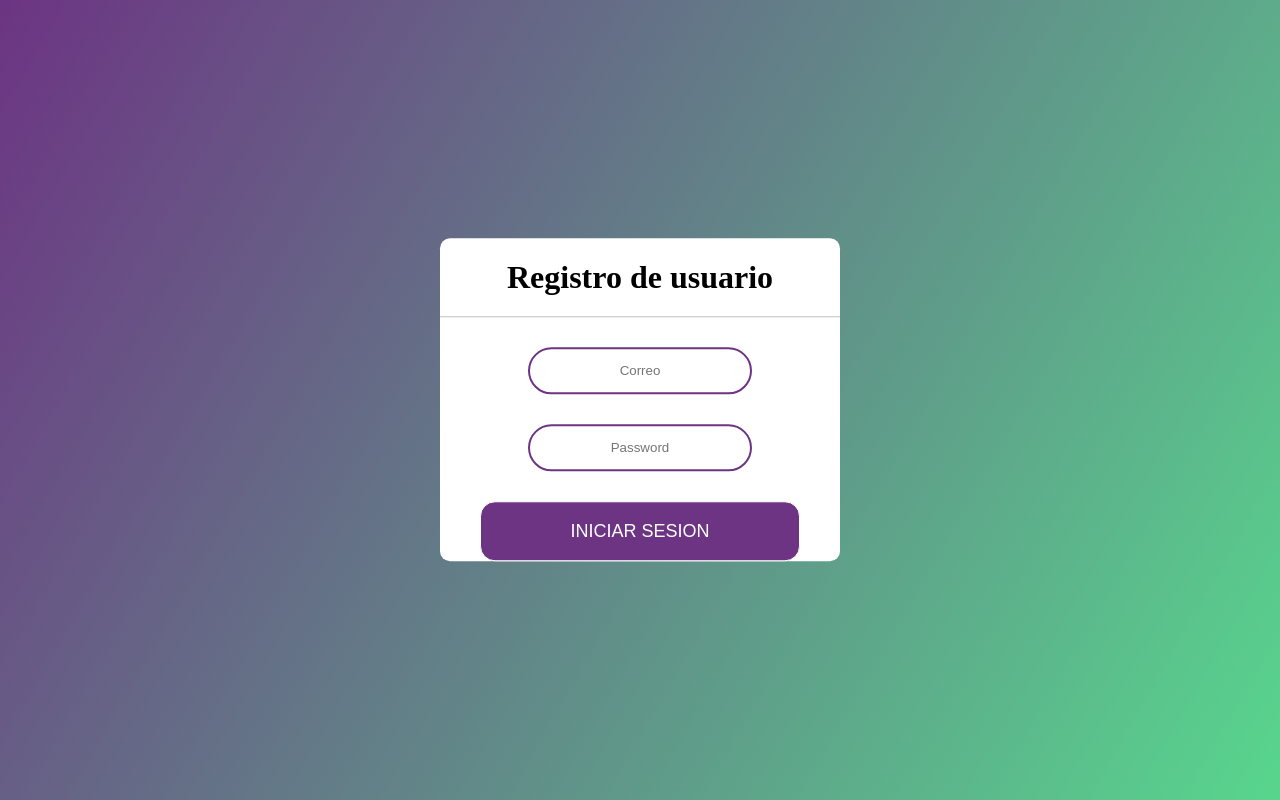
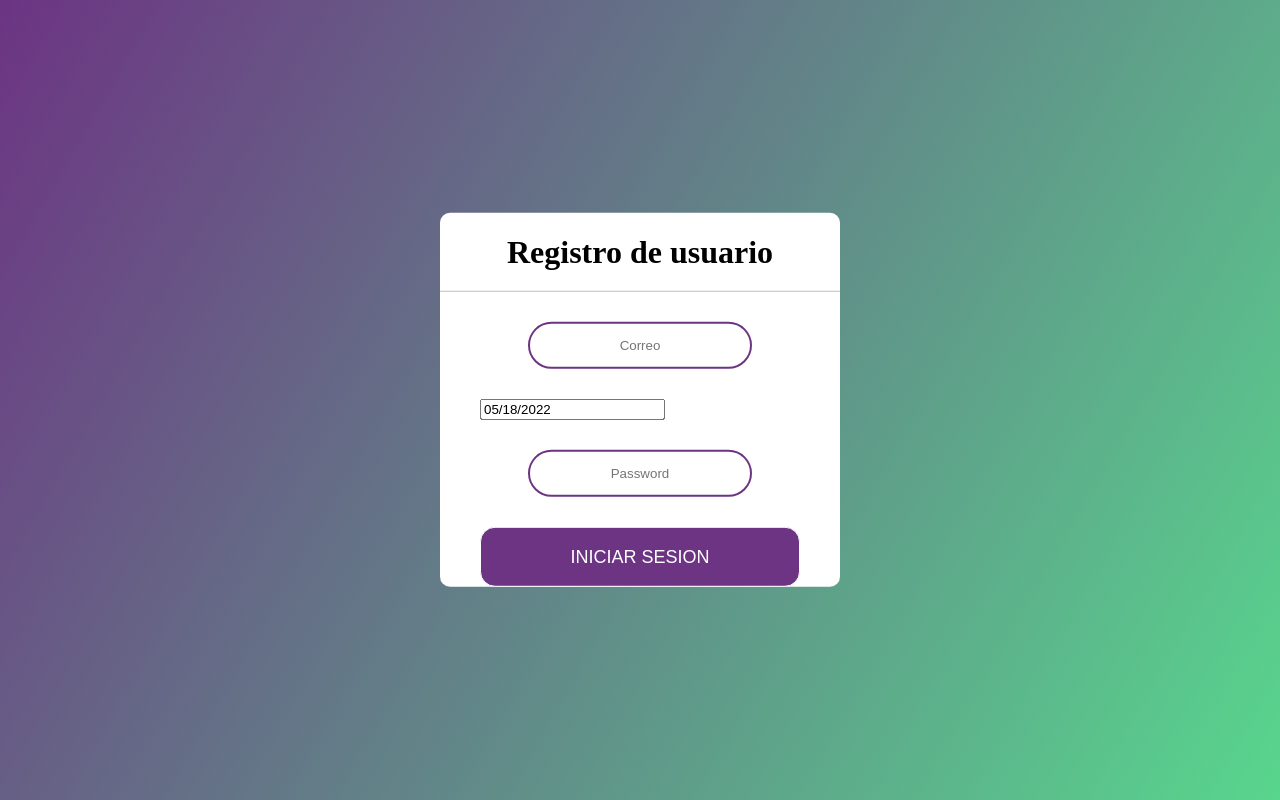
Before and after one commit to Mcjos15/Front-Palnificacion, a React (Create React App) app: page /Registrar in a window 1280 px wide. Built offline with nearby package versions, Linux system fonts and the light colour scheme.

Commit message:
mini update del registro

```diff
--- a/package.json
+++ b/package.json
@@ -14,6 +14,7 @@
     "bootstrap": "^5.1.3",
     "react": "^18.1.0",
     "react-bootstrap": "^2.4.0",
+    "react-datepicker": "^4.8.0",
     "react-dom": "^18.1.0",
     "react-router-dom": "^6.3.0",
     "react-scripts": "5.0.1",
@@ -43,5 +44,9 @@
       "last 1 firefox version",
       "last 1 safari version"
     ]
+  },
+  "devDependencies": {
+    "@types/react-datepicker": "^4.4.1",
+    "@types/react-router-dom": "^5.3.3"
   }
 }
--- a/src/components/login/Registro.tsx
+++ b/src/components/login/Registro.tsx
@@ -1,14 +1,21 @@
 import React, { useState } from 'react'
 import { User } from '../../interfaces/User'
-import Card from 'react-bootstrap/Card'
 import '../css/login.css'
+import Calendar from '../shared/calendar'
 
 const Registro = () => {
 
+  const calendar = <Calendar />
+
   const [inputValues, setInputValues] = useState<User>({
+    name: '',
+    lastName: '',
     correo: '',
-    password: '',
+    date: new Date(),
+
+    password: ''
   })
+  const [passwordValue, setPaswordValue] = useState("");
 
   const handleSubmit = (evt: React.FormEvent<HTMLFormElement>) => {
 
@@ -31,7 +38,7 @@ const Registro = () => {
 
 
         </div>
-
+        {calendar}
         <div className="username">
 
           <input type="password" onChange={handleChange} value={inputValues.password}
--- /dev/null
+++ b/src/components/shared/calendar.tsx
@@ -0,0 +1,9 @@
+import React, { useState } from 'react'
+import DatePicker from "react-datepicker";
+const Calendar = () => {
+    const [startDate, setStartDate] = useState(new Date());
+    return (
+        <DatePicker selected={startDate} onChange={(date:Date) => setStartDate(date)} />
+    );
+};
+export default Calendar;
```
Also changed, not shown: src/components/shared/botton.tsx (added, +7 -0 lines), src/interfaces/User.ts (+7 -3 lines), 1 other file (tests, documents, lock files or other folders).
